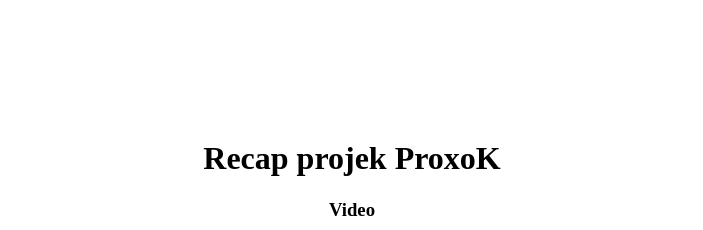
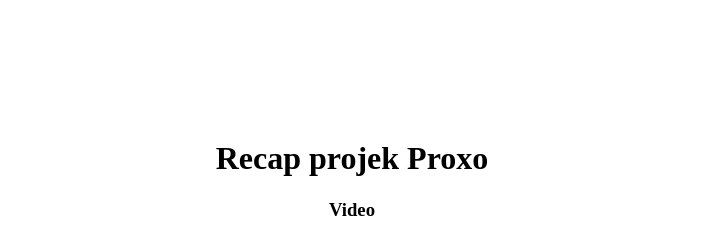
Before and after one commit to Baltazarx/lat-web1, a plain HTML site: page DW TUGAS 9 (Video)/DW TUGAS 9 (Video).html in a window 1280 px wide. Shown: the top 230 px of the page, without its empty margins (288-991 px from the left). Drawn offline with Linux system fonts and the light colour scheme.

Commit message:
DW TUGAS 9 (Video).html

```diff
--- a/DW TUGAS 9 (Video)/DW TUGAS 9 (Video).html
+++ b/DW TUGAS 9 (Video)/DW TUGAS 9 (Video).html
@@ -28,7 +28,7 @@
 </head>
 <body>
     <div>
-        <h1>Recap projek ProxoK</h1>
+        <h1>Recap projek Proxo</h1>
         <h3>Video</h3>
     </div>
     <div class="video">
```
